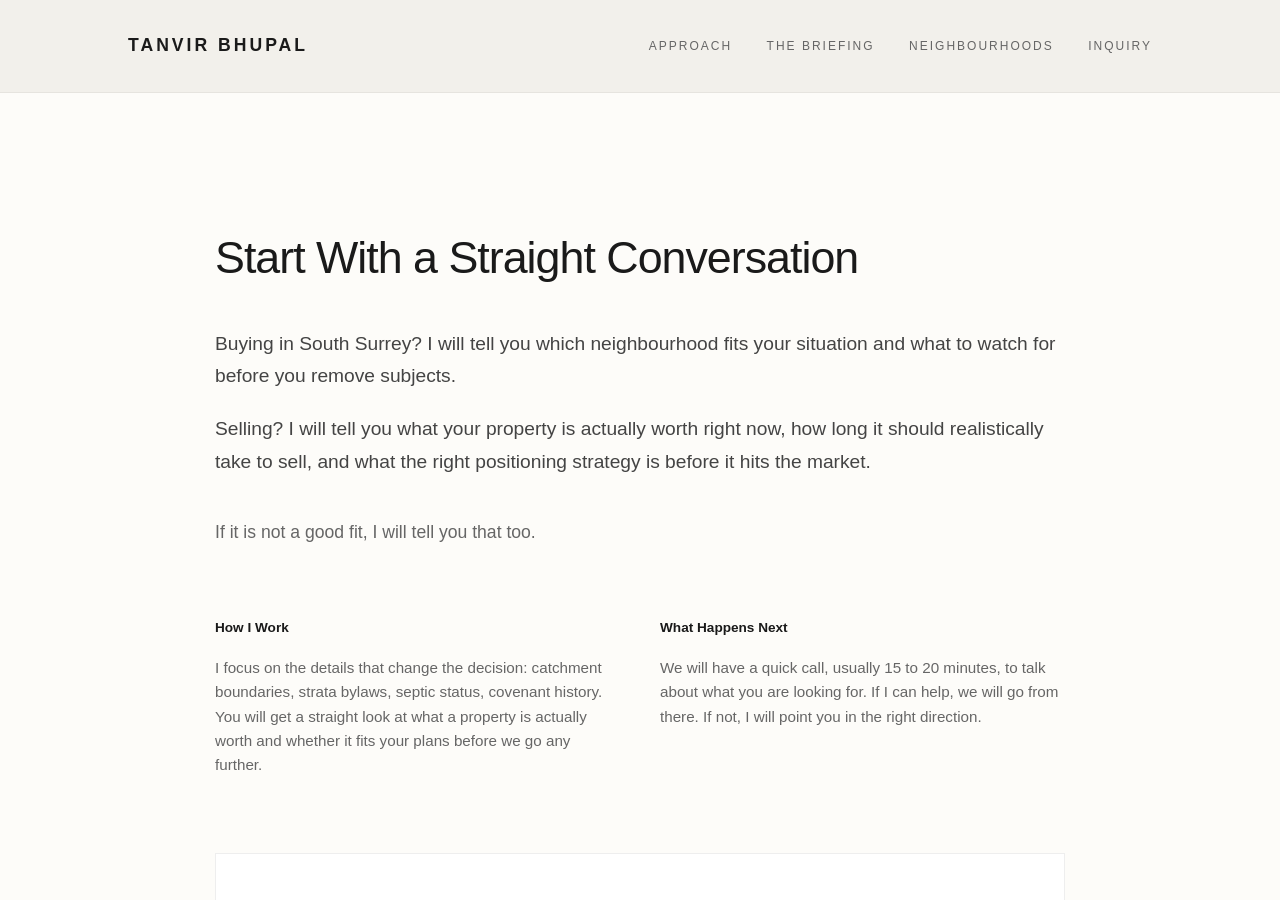
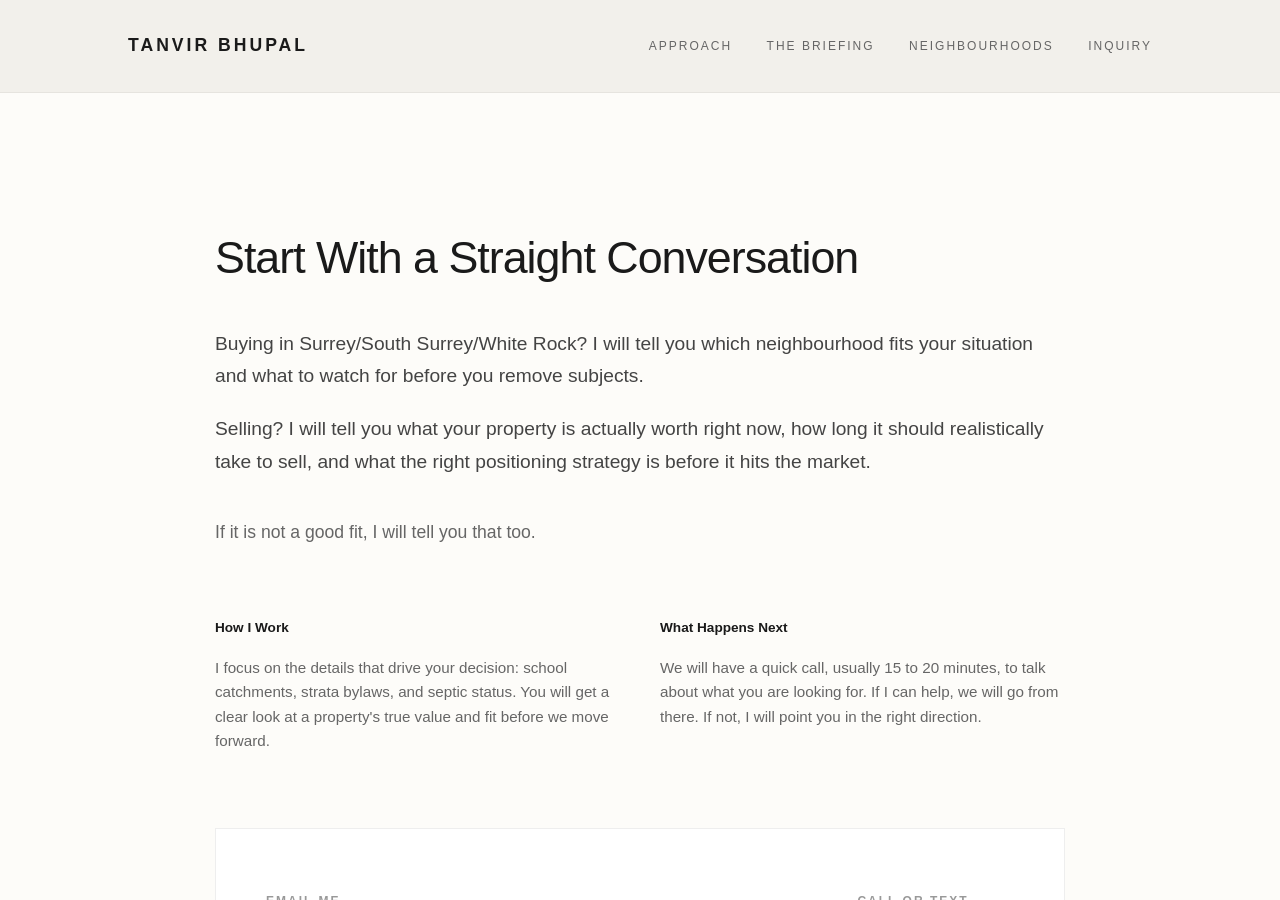
Before and after one commit to gvancouverhomes/tanvirbhupal-site, a Jekyll site: the page built from contact.md, in a window 1280 px wide and 900 px high. Built offline with Jekyll 4.4.1, drawn with Linux system fonts in a browser that asks for light colours.

Commit message:
Revise contact.md for clarity on real estate services
Updated text to clarify services offered for buying and selling properties.

```diff
--- a/contact.md
+++ b/contact.md
@@ -10,7 +10,7 @@ permalink: /contact/
     <h1 style="font-size: 2.8rem; font-weight: normal; color: #1a1a1a; margin-bottom: 30px; letter-spacing: -1px;">Start With a Straight Conversation</h1>
 
     <p style="font-size: 1.2rem; line-height: 1.7; color: #444; margin-bottom: 20px;">
-      Buying in South Surrey? I will tell you which neighbourhood fits your situation and what to watch for before you remove subjects.
+      Buying in Surrey/South Surrey/White Rock? I will tell you which neighbourhood fits your situation and what to watch for before you remove subjects.
     </p>
     <p style="font-size: 1.2rem; line-height: 1.7; color: #444; margin-bottom: 40px;">
       Selling? I will tell you what your property is actually worth right now, how long it should realistically take to sell, and what the right positioning strategy is before it hits the market.
@@ -22,7 +22,7 @@ permalink: /contact/
     <div style="display: grid; grid-template-columns: repeat(auto-fit, minmax(250px, 1fr)); gap: 40px; margin-bottom: 60px;">
       <div>
         <h4 style="font-size: 0.85rem; font-weight: 600; color: #1a1a1a; margin-bottom: 15px;">How I Work</h4>
-        <p style="font-size: 0.95rem; color: #666; line-height: 1.6;">I focus on the details that change the decision: catchment boundaries, strata bylaws, septic status, covenant history. You will get a straight look at what a property is actually worth and whether it fits your plans before we go any further.</p>
+        <p style="font-size: 0.95rem; color: #666; line-height: 1.6;">I focus on the details that drive your decision: school catchments, strata bylaws, and septic status. You will get a clear look at a property's true value and fit before we move forward.</p>
       </div>
       <div>
         <h4 style="font-size: 0.85rem; font-weight: 600; color: #1a1a1a; margin-bottom: 15px;">What Happens Next</h4>
```
